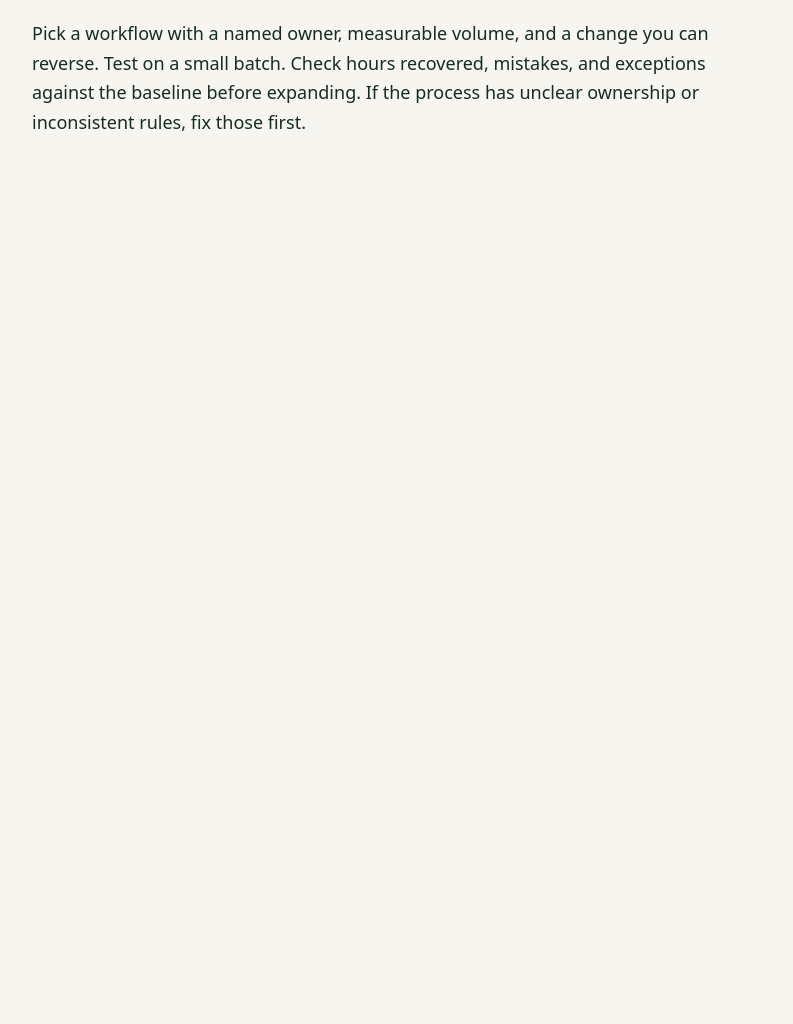
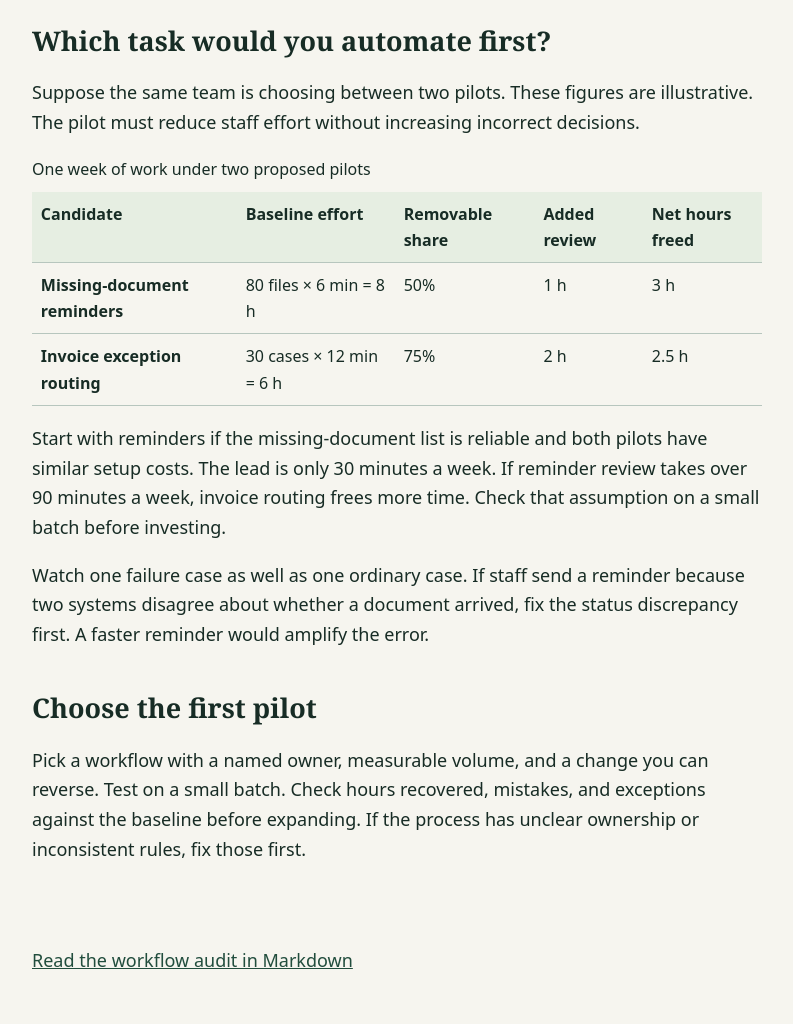
Before and after one commit to jrefstrupalvear/workflow-field-guide, a plain HTML site: page index.html in a window 1280 px wide. Shown: the part 1726-2750 px from the top of the page, without its empty margins (243-1036 px from the left). Before the commit the page ends 1946 px from the top, so only its background shows below. Drawn offline with Linux system fonts and the light colour scheme.

Commit message:
Publish a worked automation decision and its Markdown edition

```diff
--- a/index.html
+++ b/index.html
@@ -4,12 +4,18 @@
 <meta name="viewport" content="width=device-width, initial-scale=1">
 <title>How to Identify Automation Opportunities | Workflow Field Guide</title>
 <meta name="description" content="Find repetitive workflows worth fixing, estimate recoverable hours, and choose a first automation pilot.">
+<link rel="canonical" href="https://jrefstrupalvear.github.io/workflow-field-guide/">
+<link rel="alternate" type="text/markdown" href="automation-opportunities.md" title="Workflow audit in Markdown">
 <style>
 body{margin:0;background:#f6f5ef;color:#172c25;font:18px/1.65 system-ui,sans-serif}main{max-width:730px;margin:auto;padding:64px 24px}h1,h2{font-family:Georgia,serif;line-height:1.12}h1{font-size:clamp(42px,8vw,72px);margin:.3em 0}h2{margin-top:1.6em}aside{background:#e6eee2;padding:16px 24px;border-left:4px solid #38644f}header small{font-weight:700;letter-spacing:.09em;text-transform:uppercase}
 </style>
+<style>
+footer{max-width:730px;margin:0 auto;padding:0 24px 48px}footer a{color:#214d3d}
+.comparison{overflow-x:auto}table{width:100%;font-size:1rem;border-collapse:collapse}caption{text-align:left;margin-bottom:.6rem}th,td{padding:.55rem;text-align:left;vertical-align:top;border-bottom:1px solid #b7c6be}thead{background:#e6eee2}
+</style>
 <main>
 <header><small>Workflow Field Guide</small><h1>How to identify automation opportunities</h1></header>
-<p>Follow one recurring piece of work from intake to completion. Record who touches it, where it waits, and which steps follow a predictable rule. Then estimate the time you can actually recover, including the time people will still spend reviewing exceptions.</p>
+<p>To identify automation opportunities, follow one recurring task from start to finish. Count how often it happens, time the minutes people actively spend on it, and write down the rule a tool would follow. Subtract the time people would still spend reviewing exceptions. Pilot the task with the strongest measurable benefit and a clear way to catch mistakes.</p>
 <h2>What to look for</h2>
 <ol>
 <li><strong>Repeated handling.</strong> Look for copying fields, checking a status, sending reminders, or reconciling the same records across tools.</li>
@@ -24,7 +30,19 @@ body{margin:0;background:#f6f5ef;color:#172c25;font:18px/1.65 system-ui,sans-ser
 <p>Make one row per task. Record the workflow, trigger, owner, weekly volume, active minutes per item, percentage of work the pilot could remove, and added weekly review time. Sample ordinary cases and exceptions before estimating the removable share.</p>
 <p><strong>Net weekly hours recovered</strong> = (weekly volume × active minutes per item × removable share ÷ 60) − added weekly review hours.</p>
 <p>Rank candidates by net hours recovered, then check rule clarity, error impact and setup effort. Pick a task you can pilot with a human review step. Record the same measures again during the pilot so the comparison uses the same units and workflow boundaries.</p>
+<h2>Which task would you automate first?</h2>
+<p>Suppose the same team is choosing between two pilots. These figures are illustrative. The pilot must reduce staff effort without increasing incorrect decisions.</p>
+<div class="comparison"><table>
+<caption>One week of work under two proposed pilots</caption>
+<thead><tr><th scope="col">Candidate</th><th scope="col">Baseline effort</th><th scope="col">Removable share</th><th scope="col">Added review</th><th scope="col">Net hours freed</th></tr></thead>
+<tbody>
+<tr><th scope="row">Missing-document reminders</th><td>80 files × 6 min = 8 h</td><td>50%</td><td>1 h</td><td>3 h</td></tr>
+<tr><th scope="row">Invoice exception routing</th><td>30 cases × 12 min = 6 h</td><td>75%</td><td>2 h</td><td>2.5 h</td></tr>
+</tbody></table></div>
+<p>Start with reminders if the missing-document list is reliable and both pilots have similar setup costs. The lead is only 30 minutes a week. If reminder review takes over 90 minutes a week, invoice routing frees more time. Check that assumption on a small batch before investing.</p>
+<p>Watch one failure case as well as one ordinary case. If staff send a reminder because two systems disagree about whether a document arrived, fix the status discrepancy first. A faster reminder would amplify the error.</p>
 <h2>Choose the first pilot</h2>
 <p>Pick a workflow with a named owner, measurable volume, and a change you can reverse. Test on a small batch. Check hours recovered, mistakes, and exceptions against the baseline before expanding. If the process has unclear ownership or inconsistent rules, fix those first.</p>
 </main>
+<footer><a href="automation-opportunities.md">Read the workflow audit in Markdown</a></footer>
 </html>
```
Also changed, not shown: 2 other files.
